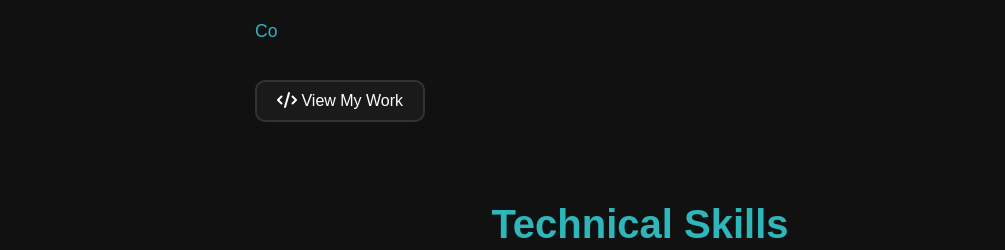
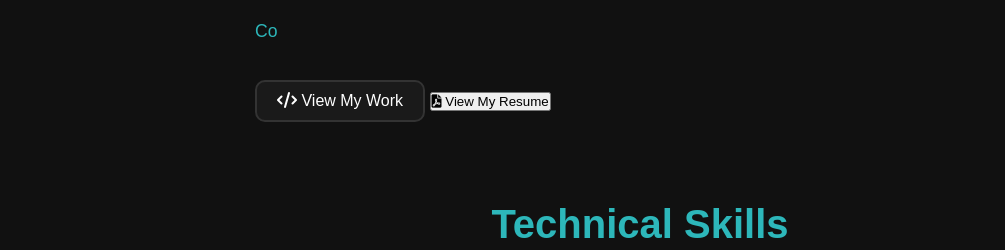
Before and after one commit to HA11723/portfolio, a website: page public/index.html in a window 1280 px wide. Shown: the part 558-808 px from the top of the page, 0-1005 px from the left. Drawn offline with Linux system fonts and the light colour scheme.

Commit message:
Update index.html

```diff
--- a/public/index.html
+++ b/public/index.html
@@ -61,6 +61,19 @@
           <a href="/projects" class="projects-btn">
             <i class="fas fa-code"></i> View My Work
           </a>
+          <!-- Resume Button Start -->
+          <a
+            href="Hadi_CV.pdf"
+            target="_blank"
+            rel="noopener"
+            class="resume-btn"
+            style="display: inline-block; margin-top: 16px"
+          >
+            <button type="button">
+              <i class="fas fa-file-pdf"></i> View My Resume
+            </button>
+          </a>
+          <!-- Resume Button End -->
         </div>
       </div>
 
```
